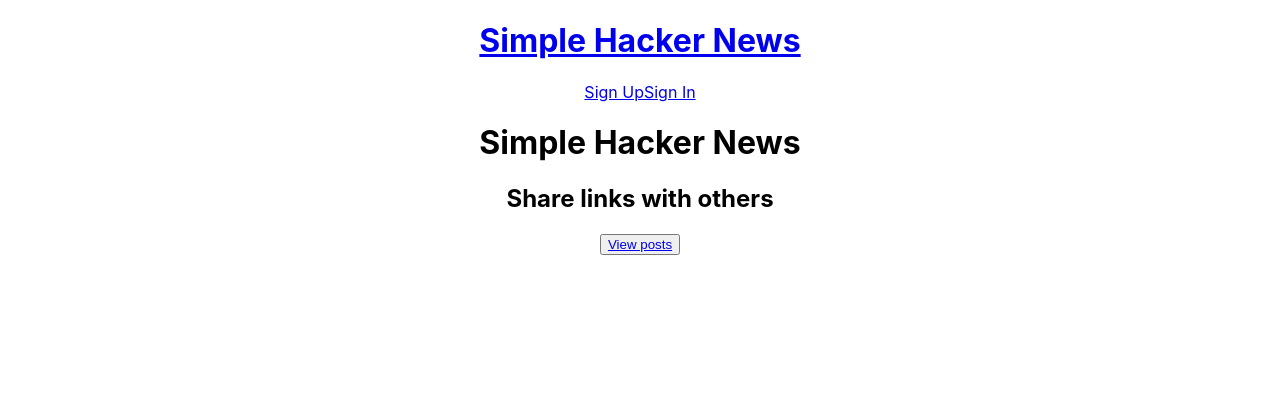
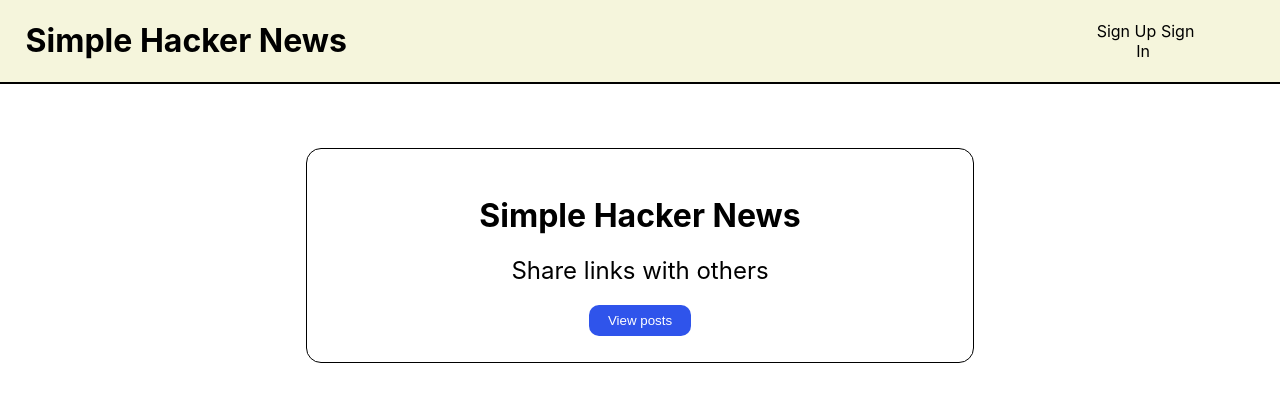
Before and after one commit to jordandoan/simple-hacker-news, a React (Create React App) app: page / in a window 1280 px wide. Shown: the top 402 px of the page. Built offline with nearby package versions, Linux system fonts and the light colour scheme.

Commit message:
Styling for landing page and navbar done

```diff
--- a/src/components/Add.js
+++ b/src/components/Add.js
@@ -3,6 +3,8 @@ import { gql } from 'apollo-boost';
 import { useMutation } from '@apollo/react-hooks';
 
 import { GET_LINKS, LINK_FRAGMENT } from './Queries';
+
+import styles from './Add.module.scss';
 
 const POST = gql`
   mutation Post($url: String!, $description: String!) {
@@ -42,11 +44,15 @@ const Add = (props) => {
   }
 
   return (
-    <div>
+    <div className={styles.container}>
       {status.error && <p>{status.error.message}</p>}
-      <form onSubmit={e => handleSubmit(e)}>
-        <input name="url" value={fields.url} placeholder="URL"  onChange={e => handleChange(e)} />
-        <input name="description" value={fields.description} placeholder="Description"  onChange={e => handleChange(e)}/>
+      <form className={styles.form} onSubmit={e => handleSubmit(e)}>
+        <div className={styles.input}>
+          <input name="url" value={fields.url} placeholder="URL"  onChange={e => handleChange(e)} />
+        </div>
+        <div className={styles.input}>
+          <input name="description" value={fields.description} placeholder="Description"  onChange={e => handleChange(e)}/>
+        </div>
         <button>Add link</button>
       </form>
     </div>
--- /dev/null
+++ b/src/components/Add.module.scss
@@ -0,0 +1,13 @@
+.container {
+  width: 90%;
+  margin:auto;
+  align-items: center;
+  margin-top: 5%;
+
+  .input {
+    border: 1px solid red;
+    input {
+      width: 80%
+    }
+  }
+}
--- a/src/components/LandingPage.js
+++ b/src/components/LandingPage.js
@@ -1,13 +1,15 @@
 import React from 'react';
 import { Link } from 'react-router-dom';
 
+import styles from './LandingPage.module.scss';
+
 const LandingPage = () => {
   return (
-    <div>
-      <div>
+    <div className={styles.container}>
+      <div className={styles.jumbotron}>
         <h1>Simple Hacker News</h1>
         <h2>Share links with others</h2>
-        <button><Link to="/preview">View posts</Link></button>
+        <button className={styles.button}><Link to="/preview" className={styles.none}>View posts</Link></button>
       </div>
     </div>
   )
--- /dev/null
+++ b/src/components/LandingPage.module.scss
@@ -0,0 +1,28 @@
+.container {
+  padding-top: 5%;
+}
+
+.jumbotron {
+  border: 1px solid black;
+  border-radius: 15px;
+  width: 50%;
+  margin: auto;
+  padding: 2% 1%;
+
+  h2 {
+    font-weight: 400;
+  }
+
+  .button {
+    background-color: #2f54eb;
+    color: white;
+    border: 0;
+    border-radius: 10px;
+    padding: 0.5rem 1.2rem;
+  }
+
+  .none {
+    text-decoration: none;
+    color: white;
+  }
+}
--- a/src/components/NavBar.js
+++ b/src/components/NavBar.js
@@ -3,6 +3,8 @@ import { useApolloClient } from '@apollo/react-hooks';
 import { useHistory } from 'react-router-dom';
 
 import { NavLink } from 'react-router-dom';
+import styles from './NavBar.module.scss';
+
 const NavBar = ({ token, setToken }) => {
   const client = useApolloClient();
   const history = useHistory();
@@ -15,13 +17,13 @@ const NavBar = ({ token, setToken }) => {
   }
 
   return (
-    <div>
-      <NavLink to="/"><h1>Simple Hacker News</h1></NavLink>
-      <div>
+    <div className={styles.navbar}>
+      <NavLink className={styles.none} to="/"><h1>Simple Hacker News</h1></NavLink>
+      <div className={styles.buttons}>
         {!token &&
           <>
-            <NavLink to="/signup">Sign Up</NavLink>
-            <NavLink to="/signin">Sign In</NavLink>
+            <NavLink className={styles.none} activeClassName={styles.active} to="/signup">Sign Up</NavLink>
+            <NavLink className={styles.none} activeClassName={styles.active} to="/signin">Sign In</NavLink>
           </>
         }
         { token &&
--- /dev/null
+++ b/src/components/NavBar.module.scss
@@ -0,0 +1,23 @@
+.navbar {
+  display: flex;
+  align-items: center;
+  justify-content: space-between;
+  padding: 0 6% 0 2%;
+  border-bottom: 2px solid black;
+  background-color: beige;
+
+  .none {
+    text-decoration: none;
+    color: black;
+  }
+
+  .active {
+    text-decoration: underline;
+  }
+  .buttons {
+    width: 10%;
+    > * {
+      margin: 0 2%;
+    }
+  }
+}
--- a/src/components/Onboarding.js
+++ b/src/components/Onboarding.js
@@ -61,10 +61,10 @@ const Onboarding = (props) => {
 
   return (
     <div className={styles.container}>
+      <h2>{(signinPage ? "Sign In" : "Sign Up")}</h2>
       {signupStatus.error && <p>{signupStatus.error.message}</p>}
       {loginStatus.error && <p>{loginStatus.error.message}</p>}
       <form className={styles.form}>
-
         {!signinPage && <div><input name="name" value={fields.name} placeholder="Name"  onChange={e => handleChange(e)} /></div>}
         <div>
           <input className="username" name="email" value={fields.email} placeholder="Email"  onChange={e => handleChange(e)}/>
--- a/src/components/UserFeed.js
+++ b/src/components/UserFeed.js
@@ -7,7 +7,7 @@ import Add from './Add';
 
 const UserFeed = (props) => {
   let { data } = useQuery(GET_USER);
-  let [open, setOpen] = useState(false);
+  let [open, setOpen] = useState(true);
   if (!data) return <p>Loading user...</p>
 
   return (
```
